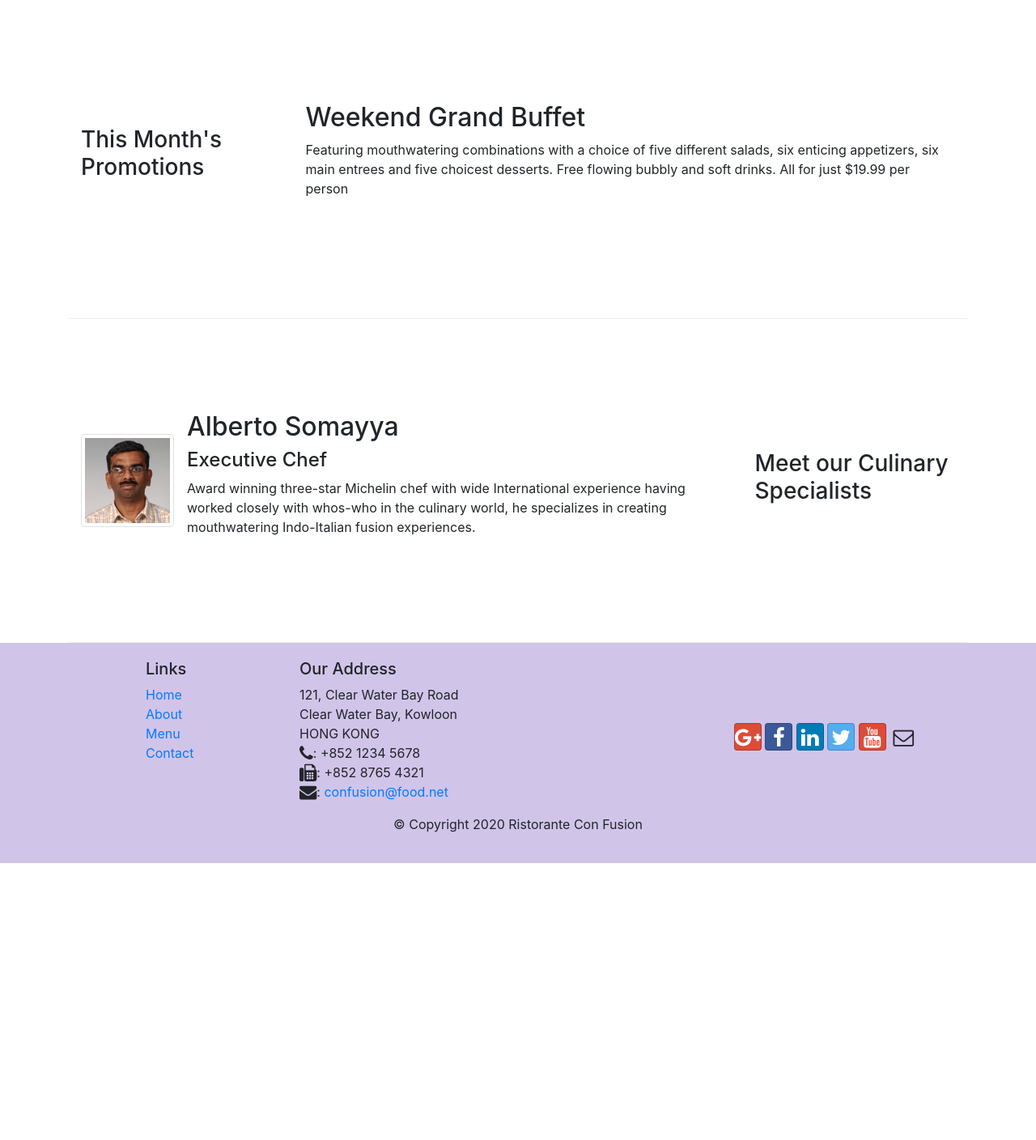
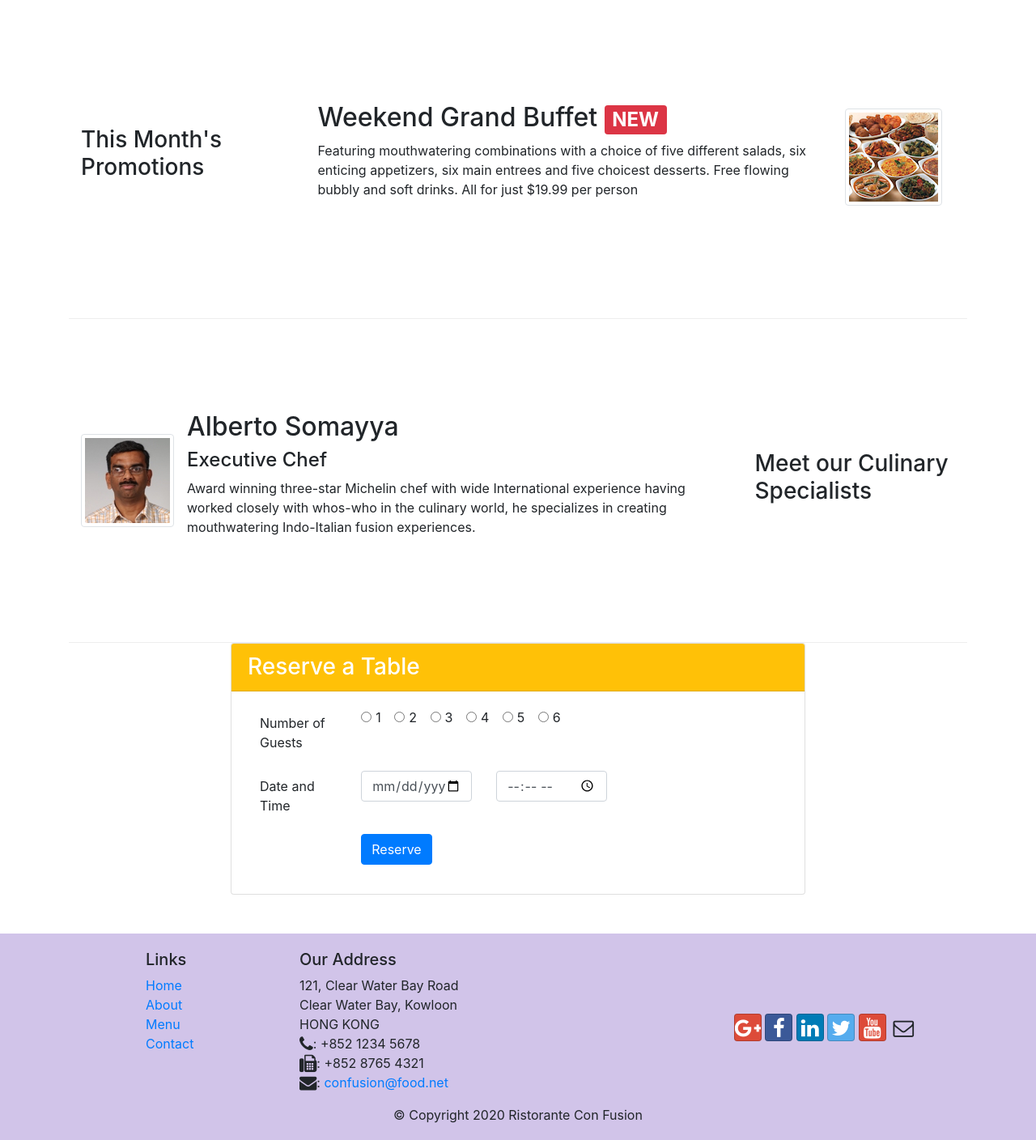
Before and after one commit to leonardo-teles/confusion, a website: page index.html in a window 1280 px wide. Shown: the part 740-2148 px from the top of the page at 81% size. Before the commit the page ends 1806 px from the top, so only its background shows below. Drawn offline with nearby package versions, Linux system fonts and the light colour scheme.

Commit message:
Assignment 2

```diff
--- a/index.html
+++ b/index.html
@@ -40,12 +40,15 @@
     <header class="jumbotron">
         <div class="container">
             <div class="row row-header">
-                <div class="col-12 col-sm-6">
+                <div class="col-xs-12 col-sm-6">
                     <h1>Ristorante con Fusion</h1>
-                    <p class="d-none d-sm-block">We take inspiration from the World's best cuisines, and create a unique fusion experience. Our lipsmacking creations will tickle your culinary senses!</p>
+                    <p>We take inspiration from the World's best cuisines, and create a unique fusion experience. Our lipsmacking creations will tickle your culinary senses!</p>
                 </div>
-                <div class="col-12 col-sm align-self-center">
+                <div class="col-xs-12 col-sm-3 align-self-center">
                     <img class="img-fluid" src="img/logo.png" alt="logo">
+                </div>
+                <div class="col-xs-12 col-sm-3 mt-5 align-self-center">
+                    <a class="btn btn-warning btn-block" href="#reserve-form" role="button">Reserve Table</a>
                 </div>
             </div>
         </div>
@@ -75,8 +78,15 @@
                 <h3>This Month's Promotions</h3>
             </div>
             <div class="col col-sm col-md">
-                <h2>Weekend Grand Buffet</h2>
-                <p class="d-none d-sm-block">Featuring mouthwatering combinations with a choice of five different salads, six enticing appetizers, six main entrees and five choicest desserts. Free flowing bubbly and soft drinks. All for just $19.99 per person </p>
+                <div class="media">
+                    <div class="media-body">
+                        <div class="col col-sm col-md">
+                            <h2 class="mt-0">Weekend Grand Buffet <span class="badge badge-danger">NEW</span> </h2>
+                            <p class="d-none d-sm-block">Featuring mouthwatering combinations with a choice of five different salads, six enticing appetizers, six main entrees and five choicest desserts. Free flowing bubbly and soft drinks. All for just $19.99 per person </p>
+                        </div>
+                    </div>
+                    <img class="d-flex mr-3 img-thumbnail align-self-center" src="img/buffet.png" alt="buffet">
+                </div>
             </div>
         </div>
 
@@ -91,6 +101,61 @@
                         <h2 class="mt-0">Alberto Somayya</h2>
                         <h4>Executive Chef</h4>
                         <p class="d-none d-sm-block">Award winning three-star Michelin chef with wide International experience having worked closely with whos-who in the culinary world, he specializes in creating mouthwatering Indo-Italian fusion experiences. </p>
+                    </div>
+                </div>
+            </div>
+        </div>
+
+        <div class="col-sm col-md-8 offset-md-2 mt-0 mb-5">
+            <div class="card">
+                <h3 class="card-header bg-warning text-white">Reserve a Table</h3>
+                <div class="card-body">
+                    <div class="col-12 col-md-9">
+                        <form id="reserve-form">
+                            <div class="form-group row">
+                                <label for="guests" class="col-md-3 col-form-label">Number of Guests</label>
+                                <div class="col-md-9">
+                                    <div class="form-check form-check-inline">
+                                        <input class="form-check-input" type="radio" id="radio1">
+                                        <label class="form-check-label" for="radio1">1</label>
+                                    </div>
+                                    <div class="form-check form-check-inline">
+                                        <input class="form-check-input" type="radio" id="radio2">
+                                        <label class="form-check-label" for="radio2">2</label>
+                                    </div>
+                                    <div class="form-check form-check-inline">
+                                        <input class="form-check-input" type="radio" id="radio3">
+                                        <label class="form-check-label" for="radio3">3</label>
+                                    </div>
+                                    <div class="form-check form-check-inline">
+                                        <input class="form-check-input" type="radio" id="radio4">
+                                        <label class="form-check-label" for="radio4">4</label>
+                                    </div>
+                                    <div class="form-check form-check-inline">
+                                        <input class="form-check-input" type="radio" id="radio5">
+                                        <label class="form-check-label" for="radio5">5</label>
+                                    </div>
+                                    <div class="form-check form-check-inline">
+                                        <input class="form-check-input" type="radio" id="radio6">
+                                        <label class="form-check-label" for="radio6">6</label>
+                                    </div>
+                                </div>
+                            </div>
+                            <div class="form-group row">
+                                <label for="dateTime" class="col-12 col-md-3 col-form-label">Date and Time</label>
+                                <div class="col-6 col-md-4">
+                                    <input type="date" class="form-control" id="date" name="date" placeholder="Date">
+                                </div>
+                                <div class="col-6 col-md-4">
+                                    <input type="time" class="form-control" id="time" name="time" placeholder="Time">
+                                </div>
+                            </div>
+                            <div class="form-group row">
+                                <div class="offset-md-3 col-md-10">
+                                    <button type="submit" class="btn btn-primary">Reserve</button>
+                                </div>
+                            </div>
+                        </form>
                     </div>
                 </div>
             </div>
```
